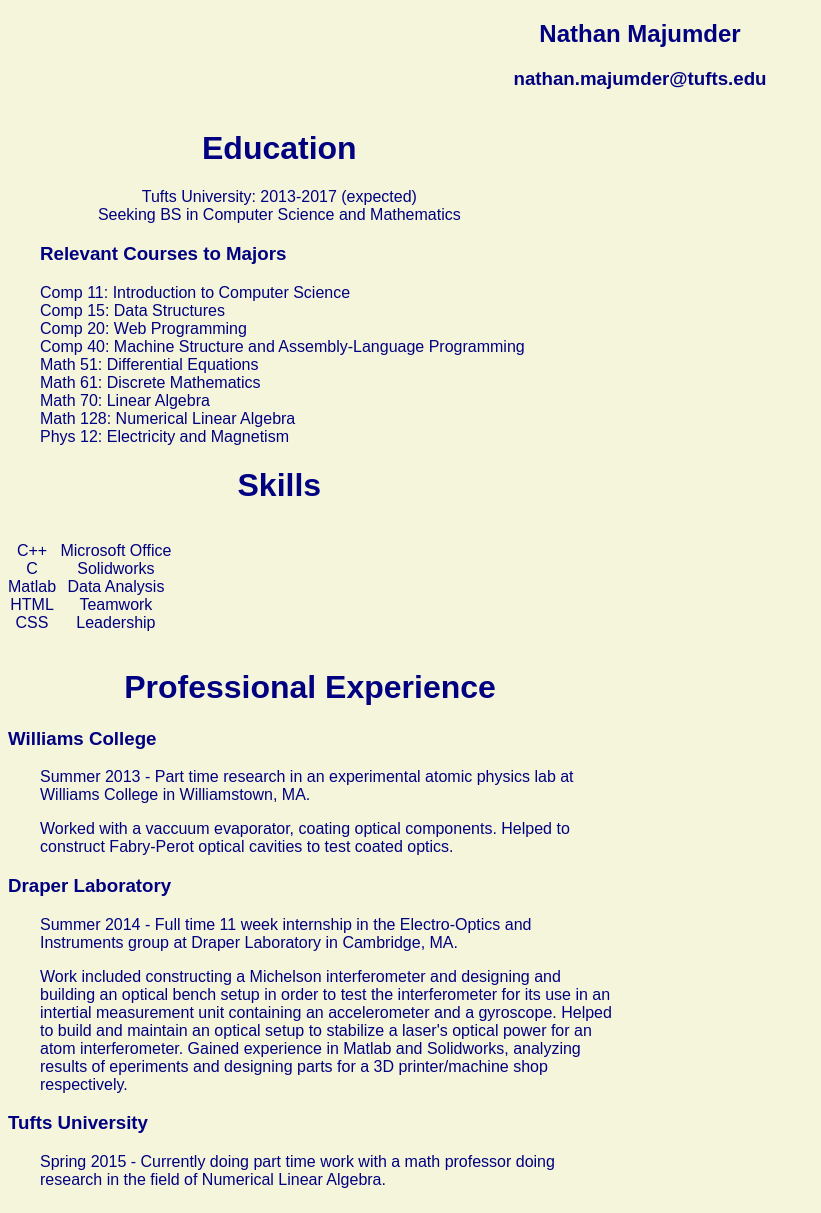
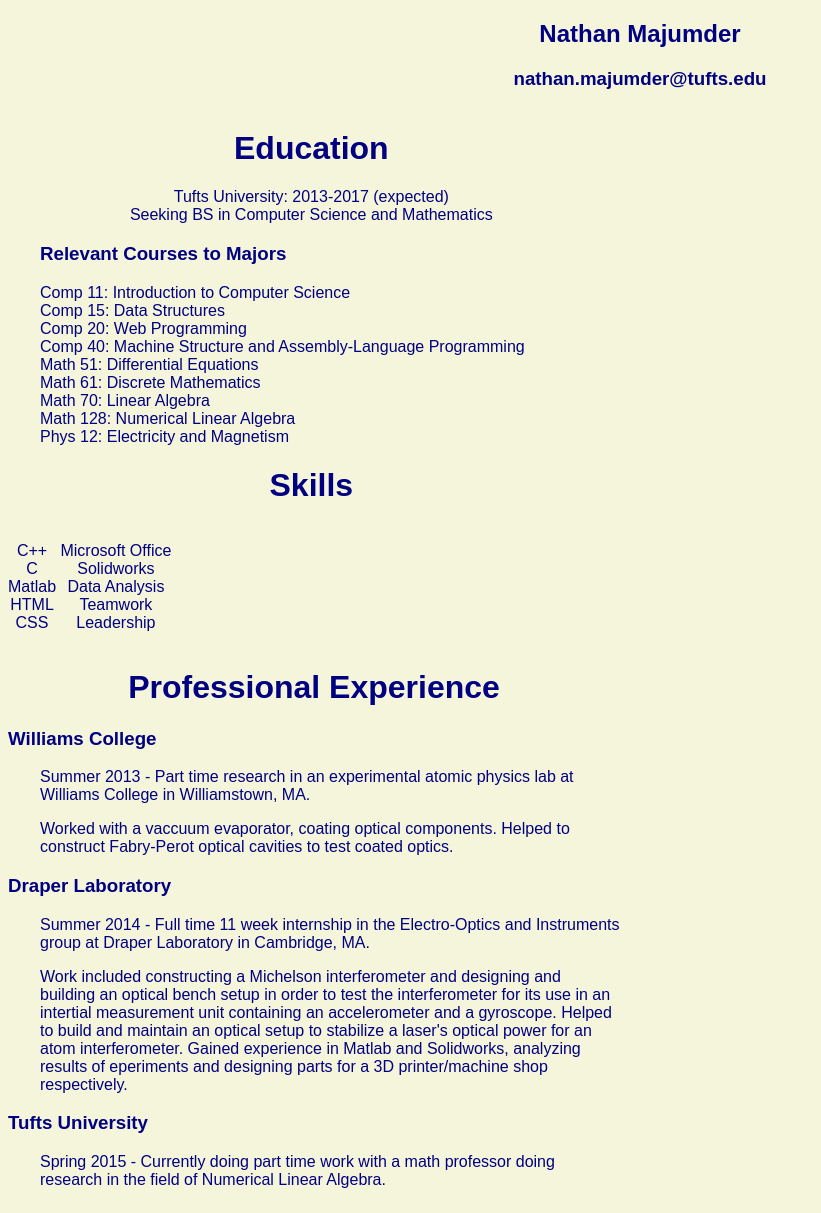
Before and after one commit to nmajumder/nmajumder.github.io, a PHP site: page /resume.html in a window 1280 px wide. Shown: the whole page, without its empty margins (0-821 px from the left). Run offline with PHP 8.4, Linux system fonts and the light colour scheme.

Commit message:
updating resume

```diff
--- a/resume_style.css
+++ b/resume_style.css
@@ -18,9 +18,9 @@ body{
 	-webkit-column-count: 2;
 	-moz-column-count: 2;
 	column-count: 2;
-	-webkit-column-gap: 216px;
-	-moz-column-gap: 216px;
-	column-gap: 216px;
+	-webkit-column-gap: 280px;
+	-moz-column-gap: 280px;
+	column-gap: 280px;
 	-moz-column-fill: auto;
     column-fill: auto;
 }
@@ -29,9 +29,9 @@ body{
 	-webkit-column-count: 2;
 	-moz-column-count: 2;
 	column-count: 2;
-	-webkit-column-gap: 56px;
-	-moz-column-gap: 56px;
-	column-gap: 56px;
+	-webkit-column-gap: 40px;
+	-moz-column-gap: 40px;
+	column-gap: 40px;
 	-moz-column-fill: auto;
     column-fill: auto;
 }
```
